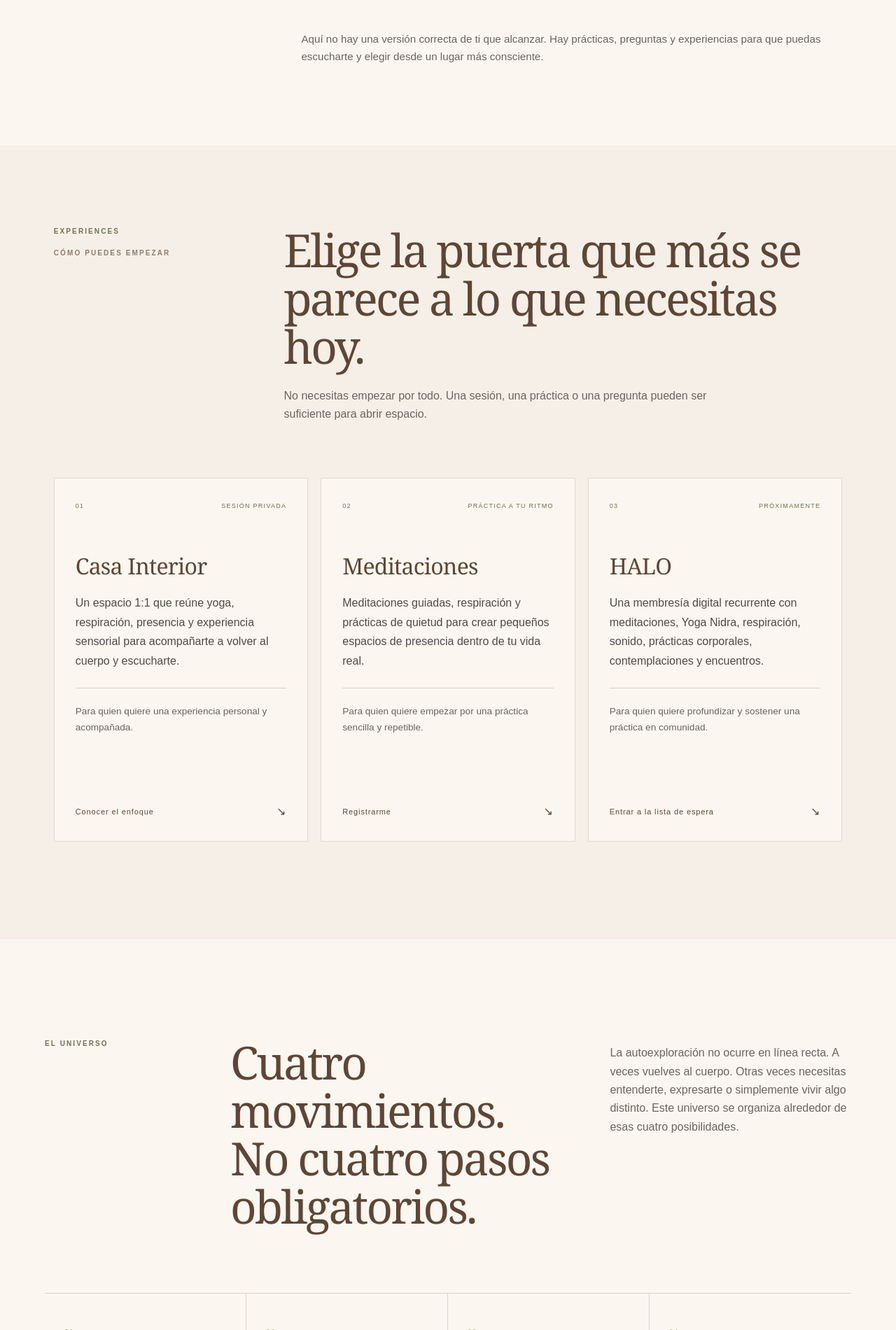
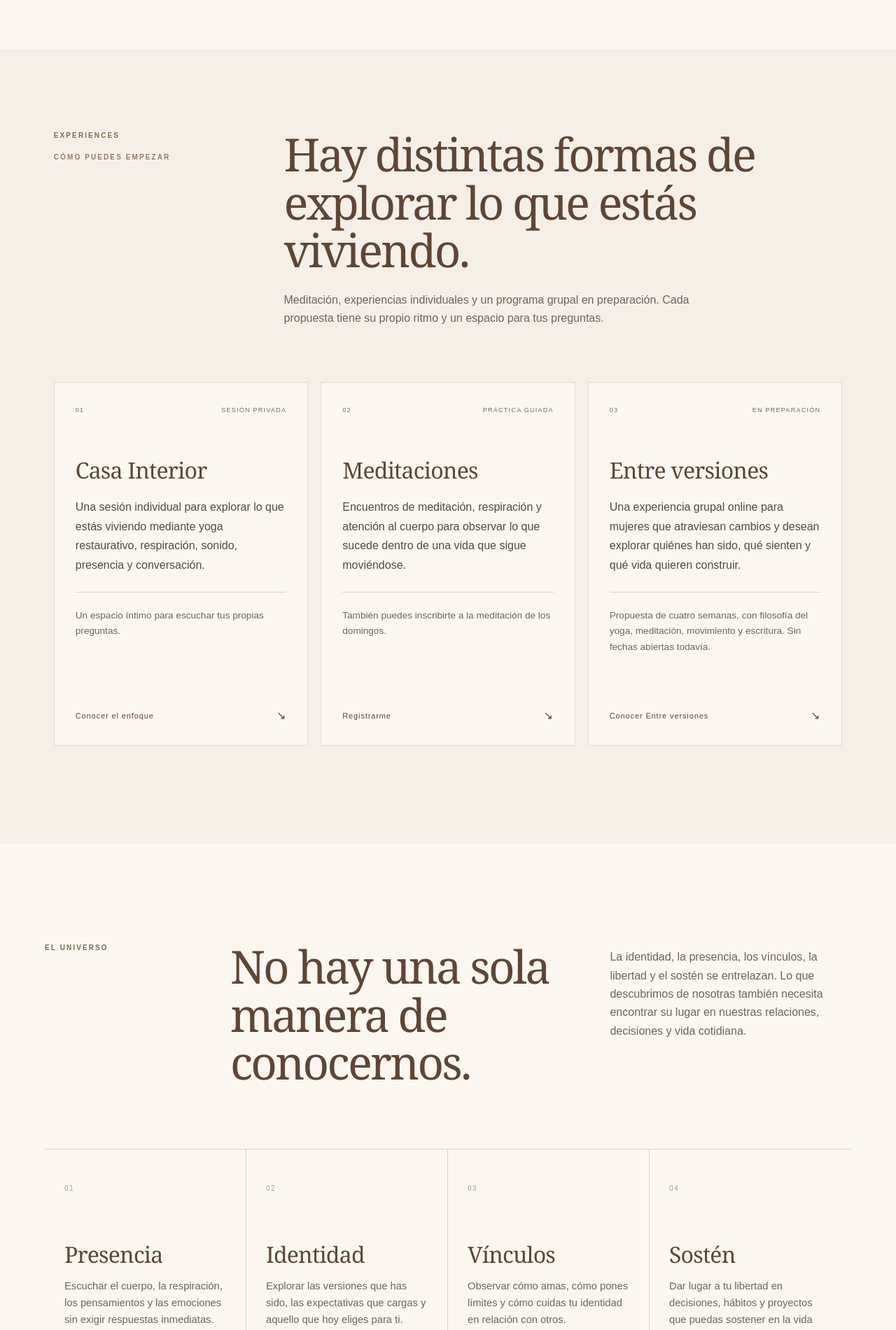
Before and after one commit to leyladelap/leyladelap, a Next.js app: page / in a window 1280 px wide. Shown: the part 1527-3428 px from the top of the page at 70% size. Built offline with nearby package versions, Linux system fonts and the light colour scheme.

Commit message:
Update website editorial copy and positioning without design changes

```diff
--- a/app/page.tsx
+++ b/app/page.tsx
@@ -5,30 +5,30 @@ import HomeEditorialHero from "@/components/HomeEditorialHero";
 const worlds = [
   {
     num: "01",
-    title: "Volver a ti",
-    text: "Bajar el ruido y volver al cuerpo, la respiración y el presente.",
+    title: "Presencia",
+    text: "Escuchar el cuerpo, la respiración, los pensamientos y las emociones sin exigir respuestas inmediatas.",
   },
   {
     num: "02",
-    title: "Conocerte",
-    text: "Observar tus patrones, preguntas, emociones, límites y forma de habitarte.",
+    title: "Identidad",
+    text: "Explorar las versiones que has sido, las expectativas que cargas y aquello que hoy eliges para ti.",
   },
   {
     num: "03",
-    title: "Expresarte",
-    text: "Dar espacio a tu voz, creatividad, movimiento, estética e identidad.",
+    title: "Vínculos",
+    text: "Observar cómo amas, cómo pones límites y cómo cuidas tu identidad en relación con otros.",
   },
   {
     num: "04",
-    title: "Vivirlo",
-    text: "Llevar lo que descubres a decisiones, relaciones, viajes y vida cotidiana.",
+    title: "Sostén",
+    text: "Dar lugar a tu libertad en decisiones, hábitos y proyectos que puedas sostener en la vida cotidiana.",
   },
 ];
 
 const audienceSignals = [
-  "Funcionas, cumples y haces, pero a veces sientes que vas en automático.",
-  "Quieres bajar la exigencia sin convertirte en una versión nueva de ti.",
-  "Buscas prácticas y experiencias que te ayuden a escucharte con más presencia.",
+  "Tu vida puede estar llena de cosas buenas y, aun así, puedes preguntarte si algunas todavía encajan contigo.",
+  "Tal vez estás cambiando de rumbo, de ciudad, de relación o de forma de entenderte.",
+  "Te interesa conocerte, pero también aprender a elegir y construir desde lo que descubres.",
 ];
 
 const offers = [
@@ -36,22 +36,22 @@ const offers = [
     index: "01",
     status: "SESIÓN PRIVADA",
     title: "Casa Interior",
-    body: "Un espacio 1:1 que reúne yoga, respiración, presencia y experiencia sensorial para acompañarte a volver al cuerpo y escucharte.",
-    detail: "Para quien quiere una experiencia personal y acompañada.",
+    body: "Una sesión individual para explorar lo que estás viviendo mediante yoga restaurativo, respiración, sonido, presencia y conversación.",
+    detail: "Un espacio íntimo para escuchar tus propias preguntas.",
   },
   {
     index: "02",
-    status: "PRÁCTICA A TU RITMO",
+    status: "PRÁCTICA GUIADA",
     title: "Meditaciones",
-    body: "Meditaciones guiadas, respiración y prácticas de quietud para crear pequeños espacios de presencia dentro de tu vida real.",
-    detail: "Para quien quiere empezar por una práctica sencilla y repetible.",
+    body: "Encuentros de meditación, respiración y atención al cuerpo para observar lo que sucede dentro de una vida que sigue moviéndose.",
+    detail: "También puedes inscribirte a la meditación de los domingos.",
   },
   {
     index: "03",
-    status: "PRÓXIMAMENTE",
-    title: "HALO",
-    body: "Una membresía digital recurrente con meditaciones, Yoga Nidra, respiración, sonido, prácticas corporales, contemplaciones y encuentros.",
-    detail: "Para quien quiere profundizar y sostener una práctica en comunidad.",
+    status: "EN PREPARACIÓN",
+    title: "Entre versiones",
+    body: "Una experiencia grupal online para mujeres que atraviesan cambios y desean explorar quiénes han sido, qué sienten y qué vida quieren construir.",
+    detail: "Propuesta de cuatro semanas, con filosofía del yoga, meditación, movimiento y escritura. Sin fechas abiertas todavía.",
   },
 ];
 
@@ -84,7 +84,7 @@ export default function Home() {
       <section className="recognition" aria-labelledby="recognition-title">
         <div className="recognition-heading">
           <p className="section-kicker">PARA QUIÉN ES</p>
-          <h2 id="recognition-title">Puedes estar haciendo todo “bien” y aun así sentir que no estás del todo dentro de tu vida.</h2>
+          <h2 id="recognition-title">Conocerte. Elegirte. Construir.</h2>
         </div>
         <div className="signal-grid">
           {audienceSignals.map((signal, index) => (
@@ -95,7 +95,7 @@ export default function Home() {
           ))}
         </div>
         <p className="recognition-note">
-          Aquí no hay una versión correcta de ti que alcanzar. Hay prácticas, preguntas y experiencias para que puedas escucharte y elegir desde un lugar más consciente.
+          Un universo de autoexploración para mujeres que quieren conocerse más profundamente y construir una vida que se sienta verdaderamente suya.
         </p>
       </section>
 
@@ -106,8 +106,8 @@ export default function Home() {
             <p className="section-overline">CÓMO PUEDES EMPEZAR</p>
           </div>
           <div>
-            <h2 id="experiences-title">Elige la puerta que más se parece a lo que necesitas hoy.</h2>
-            <p className="section-intro">No necesitas empezar por todo. Una sesión, una práctica o una pregunta pueden ser suficiente para abrir espacio.</p>
+            <h2 id="experiences-title">Hay distintas formas de explorar lo que estás viviendo.</h2>
+            <p className="section-intro">Meditación, experiencias individuales y un programa grupal en preparación. Cada propuesta tiene su propio ritmo y un espacio para tus preguntas.</p>
           </div>
         </div>
 
@@ -121,8 +121,8 @@ export default function Home() {
               <h3>{offer.title}</h3>
               <p className="offer-body">{offer.body}</p>
               <p className="offer-detail">{offer.detail}</p>
-              {offer.title === "HALO" ? (
-                <a className="card-link" href="#halo">Entrar a la lista de espera <span>↘</span></a>
+              {offer.title === "Entre versiones" ? (
+                <a className="card-link" href="#halo">Conocer Entre versiones <span>↘</span></a>
               ) : offer.title === "Meditaciones" ? (
                 <a className="card-link" href="/meditacion">Registrarme <span>↘</span></a>
               ) : (
@@ -136,9 +136,9 @@ export default function Home() {
       <section className="method" id="method" aria-labelledby="method-title">
         <div className="method-intro">
           <p className="section-kicker">EL UNIVERSO</p>
-          <h2 id="method-title">Cuatro movimientos. No cuatro pasos obligatorios.</h2>
+          <h2 id="method-title">No hay una sola manera de conocernos.</h2>
           <p>
-            La autoexploración no ocurre en línea recta. A veces vuelves al cuerpo. Otras veces necesitas entenderte, expresarte o simplemente vivir algo distinto. Este universo se organiza alrededor de esas cuatro posibilidades.
+            La identidad, la presencia, los vínculos, la libertad y el sostén se entrelazan. Lo que descubrimos de nosotras también necesita encontrar su lugar en nuestras relaciones, decisiones y vida cotidiana.
           </p>
         </div>
         <div className="worlds">
@@ -156,8 +156,8 @@ export default function Home() {
         <div className="editorial-panel">
           <div className="editorial-copy">
             <p className="section-kicker light">BITÁCORA</p>
-            <h2 id="bitacora-title">Una vida también puede leerse por escenas.</h2>
-            <p>Viajes, historias, filosofía, libros, preguntas, imágenes y pequeñas cosas que merecían quedarse.</p>
+            <h2 id="bitacora-title">Escribo para observar lo que voy viviendo.</h2>
+            <p>Pensamientos, historias, filosofía, preguntas y escenas cotidianas. La Bitácora es un espacio para compartir lo que voy descubriendo en la experiencia de vivir.</p>
           </div>
           <div className="editorial-mark" aria-hidden="true">
             <span>viviendo</span>
@@ -165,9 +165,9 @@ export default function Home() {
           </div>
         </div>
         <aside className="editorial-aside">
-          <p>BITÁCORA ES EL ARCHIVO DEL UNIVERSO.</p>
+          <p>UN ARCHIVO PERSONAL EN CONSTRUCCIÓN.</p>
           <p>Texto · foto · video · audio</p>
-          <p className="aside-note">Un lugar para mirar la experiencia antes de convertirla en conclusión.</p>
+          <p className="aside-note">Un espacio para leer, preguntarnos y dejar algunas cosas sin respuesta.</p>
         </aside>
       </section>
 
@@ -178,19 +178,19 @@ export default function Home() {
           <span className="halo-word">HALO</span>
         </div>
         <div className="halo-content">
-          <p className="section-kicker light">HALO · THE MEMBERSHIP</p>
-          <h2 id="halo-title">Un espacio recurrente para profundizar sin vivir corriendo hacia la siguiente meta.</h2>
+          <p className="section-kicker light">HALO · EN CONSTRUCCIÓN</p>
+          <h2 id="halo-title">Un espacio que está tomando forma.</h2>
           <p className="halo-lead">
-            Meditaciones, Yoga Nidra, respiración, sonido, prácticas corporales, contemplaciones y encuentros dentro de un ritmo más sostenido.
+            HALO es un proyecto en construcción. Por ahora no es una membresía activa y todavía no hay fechas ni contenidos anunciados.
           </p>
           <ul className="halo-list">
-            <li>Prácticas que puedes repetir a tu ritmo.</li>
-            <li>Exploraciones nuevas a lo largo del tiempo.</li>
-            <li>Un espacio para acompañar el proceso, no para prometer resultados rápidos.</li>
+            <li>Un proyecto que todavía está encontrando su forma.</li>
+            <li>Sin inscripciones ni calendario anunciados.</li>
+            <li>Próximamente habrá más información.</li>
           </ul>
           <div className="halo-form-wrap">
-            <p className="halo-form-title">Únete a la lista de espera.</p>
-            <p className="halo-form-copy">Te escribiré cuando HALO esté listo para abrir.</p>
+            <p className="halo-form-title">HALO, próximamente.</p>
+            <p className="halo-form-copy">El formulario existente permite dejar un correo para recibir novedades cuando haya información confirmada.</p>
             <WaitlistForm />
           </div>
         </div>
@@ -202,37 +202,37 @@ export default function Home() {
           <span>YOGA · MEDITACIÓN · RESPIRACIÓN · FILOSOFÍA · SONIDO · EXPERIENCIA</span>
         </div>
         <div className="about-copy">
-          <h2 id="about-title">Este universo nace de haber buscado muchas respuestas y, con el tiempo, aprender a hacer mejores preguntas.</h2>
+          <h2 id="about-title">No llegué aquí porque tuviera todas las respuestas.</h2>
           <div className="about-columns">
             <p>
-              He vivido y estudiado prácticas de yoga y meditación en India, y mi trabajo reúne cuerpo, respiración, filosofía, introspección, sonido, escritura y experiencia cotidiana.
+              Durante mucho tiempo pensé que para entender mi vida necesitaba encontrar respuestas. Y después la vida empezó a hacerme preguntas que no sabía contestar. Perder a mi mamá cambió muchas cosas en la forma en que miraba el tiempo, el amor y la posibilidad de que todo cambie de un día para otro. No fue el comienzo de una historia perfecta de crecimiento. Hubo tristeza, contradicciones y días en los que simplemente no sabía qué hacer con lo que sentía. Empecé a escribir, a observarme y a preguntarme qué significaba estar viva, cómo quería amar y qué cosas merecían mi atención. Algunas preguntas siguen conmigo. Con el tiempo entendí que no todas necesitan una respuesta inmediata.
             </p>
             <p>
-              No me interesa construir una figura de gurú ni darte una fórmula para convertirte en otra persona. Me interesa crear contextos donde puedas bajar el ruido suficiente para escucharte.
+              Los viajes me permitieron conocer otras formas de vivir y también distintas versiones de mí. Pasé diez meses en India, donde profundicé en el yoga, la meditación y la filosofía, y seguí encontrando preguntas en lugares, personas y experiencias que no imaginaba. Mi relación con Dios, la práctica y la escritura no ha sido un camino recto ni una historia de iluminación. También he tenido miedo, he buscado certezas en mis relaciones y me he preguntado cómo amar sin dejar de elegirme. Hoy hay otra pregunta que me acompaña: cómo construir una vida creativa, libre y sostenible, con independencia y raíces, sin perder el disfrute de lo cotidiano. De ahí nace este espacio. Soy profesora de yoga y meditación, formada en Hatha, Ashtanga Vinyasa y Yin, pero lo que comparto no cabe solamente dentro de una clase. A través del cuerpo, la respiración, la filosofía, el sonido, la escritura y las experiencias compartidas, creo espacios para explorar quiénes somos, cómo nos relacionamos y qué queremos construir. No tengo todo resuelto. Sigo aprendiendo a vivir lo que voy descubriendo.
             </p>
           </div>
-          <blockquote>“Encuentra tu ser más auténtico, libre y vive desde ese lugar.”</blockquote>
+          <blockquote>“Conocernos también es aprender a vivir de acuerdo con lo que descubrimos.”</blockquote>
         </div>
       </section>
 
       <section className="books" aria-labelledby="books-title">
         <p className="section-kicker">BOOKS</p>
         <div className="books-grid">
-          <h2 id="books-title">Historias que toman otra forma cuando llegan al papel.</h2>
+          <h2 id="books-title">Un espacio editorial que sigue tomando forma.</h2>
           <div>
-            <p>Mi libro personal está en proceso.</p>
-            <p>También estoy desarrollando proyectos para la infancia alrededor de una tortuga, el agua y los nenúfares.</p>
-            <span className="coming-soon">EDITORIAL PROJECTS · IN DEVELOPMENT</span>
+            <p>Los proyectos de esta sección todavía están en desarrollo.</p>
+            <p>Compartiré más información cuando haya algo concreto que contar.</p>
+            <span className="coming-soon">PROYECTOS EDITORIALES · EN DESARROLLO</span>
           </div>
         </div>
       </section>
 
       <section className="final-cta" aria-labelledby="final-title">
         <p className="section-kicker">SI NO SABES POR DÓNDE EMPEZAR</p>
-        <h2 id="final-title">Empieza por una experiencia que te devuelva al presente.</h2>
+        <h2 id="final-title">Tal vez una conversación, una práctica o una pregunta sea un buen comienzo.</h2>
         <div className="final-actions">
           <a className="button button-primary" href="#experiences">Ver experiencias</a>
-          <a className="button button-secondary" href="#halo">Conocer HALO</a>
+          <a className="button button-secondary" href="#halo">HALO en construcción</a>
         </div>
       </section>
 
```
